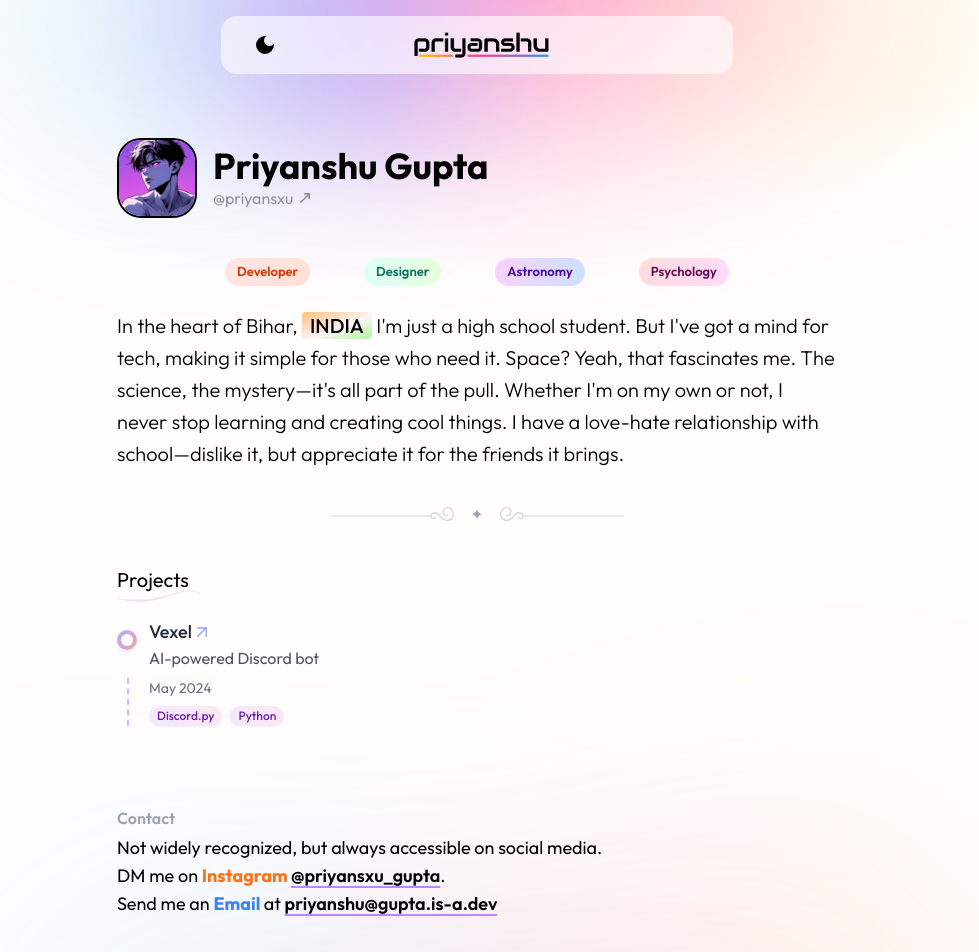
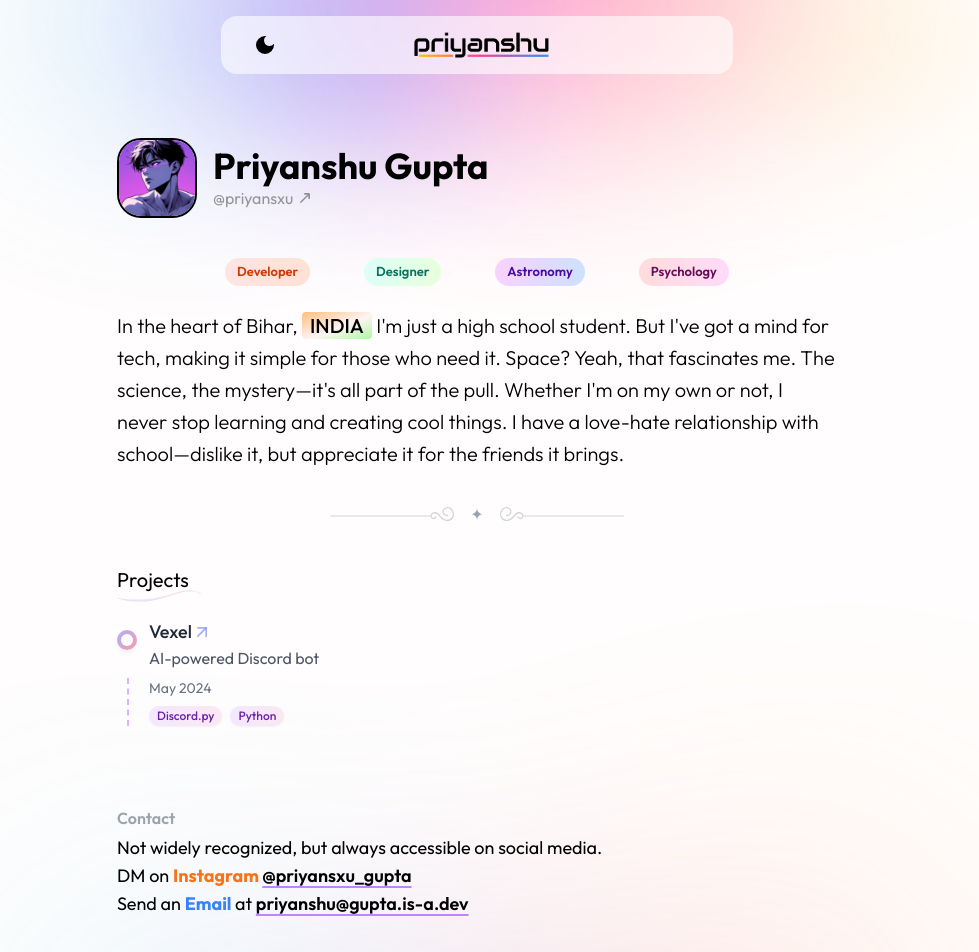
Before and after one commit to Priyansxu/Portfolio, a Next.js app: page / in a window 1280 px wide. Shown: the top 952 px of the page, without its empty margins (163-1142 px from the left). Built offline with nearby package versions, Linux system fonts and the light colour scheme.

Commit message:
Update Contact.js

```diff
--- a/components/Contact.js
+++ b/components/Contact.js
@@ -14,11 +14,11 @@ export default function Contact() {
       <p className="text-gray-400 select-none font-semibold mb-1 dark:text-white/30 text-sm sm:text-base">Contact</p>
 
       <p className="text-base sm:text-lg">
-        Not widely recognized, but always accessible on social media.<br />DM me on <span className="text-orange-500 font-bold">Instagram </span>
+        Not widely recognized, but always accessible on social media.<br />DM on <span className="text-orange-500 font-bold">Instagram </span>
         <a href="https://instagram.com/priyansxu_gupta" target="_blank" rel="noopener noreferrer" className="font-semibold underline underline-offset-4 decoration-2 decoration-purple-400 dark:hover:text-purple-400 hover:text-purple-700 cursor-pointer">
           @priyansxu_gupta
         </a>
-        . <br />Send me an <span className="text-blue-500 font-bold">Email </span>at{" "}
+        <br />Send an <span className="text-blue-500 font-bold">Email </span>at{" "}
         <a
           href="mailto:priyanshu@gupta.is-a.dev"
           onClick={() => navigator.clipboard.writeText("priyansxu@proton.me")}
```
